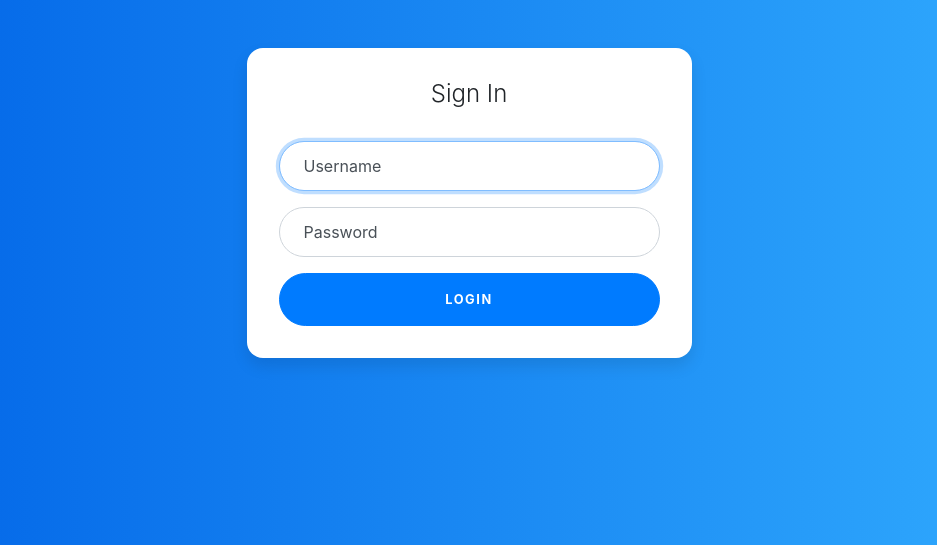
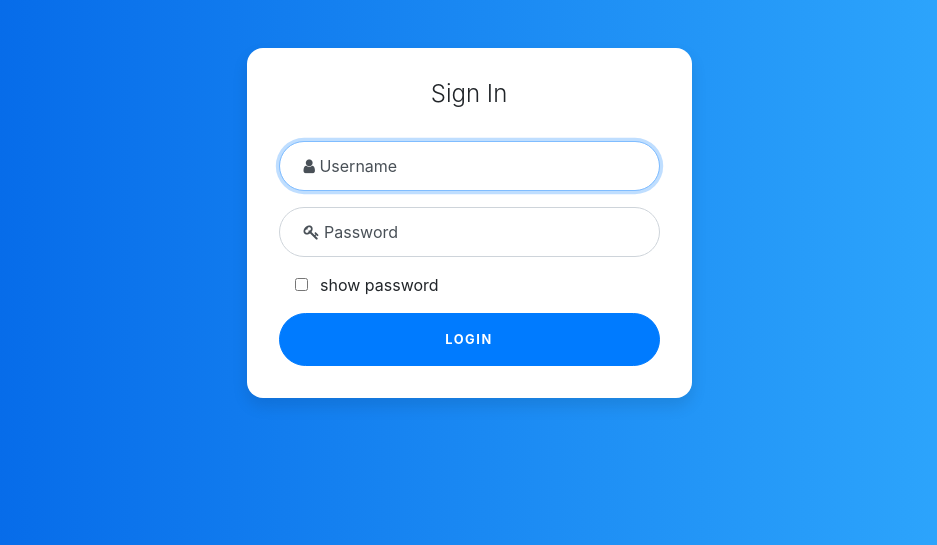
Before and after one commit to abhishek-dagar/Attendance-calcwebsite, a Django app: page / in a window 1280 px wide. Shown: the top 545 px of the page, without its empty margins (171-1108 px from the left). Run offline with Django 3.2, Linux system fonts and the light colour scheme; some libraries are stand-ins or nearby versions.

Commit message:
Update index.html

```diff
--- a/templates/attendui/index.html
+++ b/templates/attendui/index.html
@@ -8,6 +8,8 @@
     <title>Attendance calculator</title>
     <link href="//maxcdn.bootstrapcdn.com/bootstrap/4.0.0/css/bootstrap.min.css" rel="stylesheet" id="bootstrap-css">
     <link rel="stylesheet" type="text/css" href="{% static 'admin/css/style.css' %}">
+    <link rel="stylesheet" href="https://stackpath.bootstrapcdn.com/font-awesome/4.7.0/css/font-awesome.min.css">
+
     <style>
          :root {
             --input-padding-x: 1.5rem;
@@ -76,6 +78,10 @@
             border: 1px solid transparent;
             border-radius: .25rem;
             transition: all .1s ease-in-out;
+        }
+
+        #hide1 {
+            display: none;
         }
 
         .form-label-group input::-webkit-input-placeholder {
@@ -156,13 +162,24 @@
                             {% csrf_token%}
                             <div class="form-label-group">
                                 <input type="text" id="inputEmail" class="form-control" placeholder="Username" name="Uname" required autofocus>
-                                <label for="inputEmail">Username</label>
+
+                                <label for="inputEmail"><i class="fa fa-user"></i>  Username</label>
                             </div>
 
                             <div class="form-label-group">
                                 <input type="password" id="inputPassword" name="Password" class="form-control" placeholder="Password" required>
-                                <label for="inputPassword">Password</label>
+
+                                <label for="inputPassword"><i class="fa fa-key"></i> Password
+                                </label>
                             </div>
+                            <div class="eye mx-3" onclick="myFunc()" style="display: inline-block;">
+                                <input type="checkbox" id="mycheck">
+                                <span style="padding-left: 0.5rem;">
+                                    <label for="mycheck"> show password
+                                        </label>
+                                    </span>
+                            </div>
+                            <h3>{{ error }}</h3>
                             <button class="btn btn-lg btn-primary btn-block text-uppercase" type="submit">Login</button>
                         </form>
                     </div>
@@ -173,5 +190,16 @@
 </body>
 <script src="//maxcdn.bootstrapcdn.com/bootstrap/4.0.0/js/bootstrap.min.js"></script>
 <script src="//cdnjs.cloudflare.com/ajax/libs/jquery/3.2.1/jquery.min.js"></script>
+<script>
+    function myFunc() {
+        var x = document.getElementById("inputPassword");
+        var y = document.getElementById("mycheck").checked;
+        if (y === true) {
+            x.type = "text";
+        } else {
+            x.type = "password";
+        }
+    }
+</script>
 
 </html>
```
